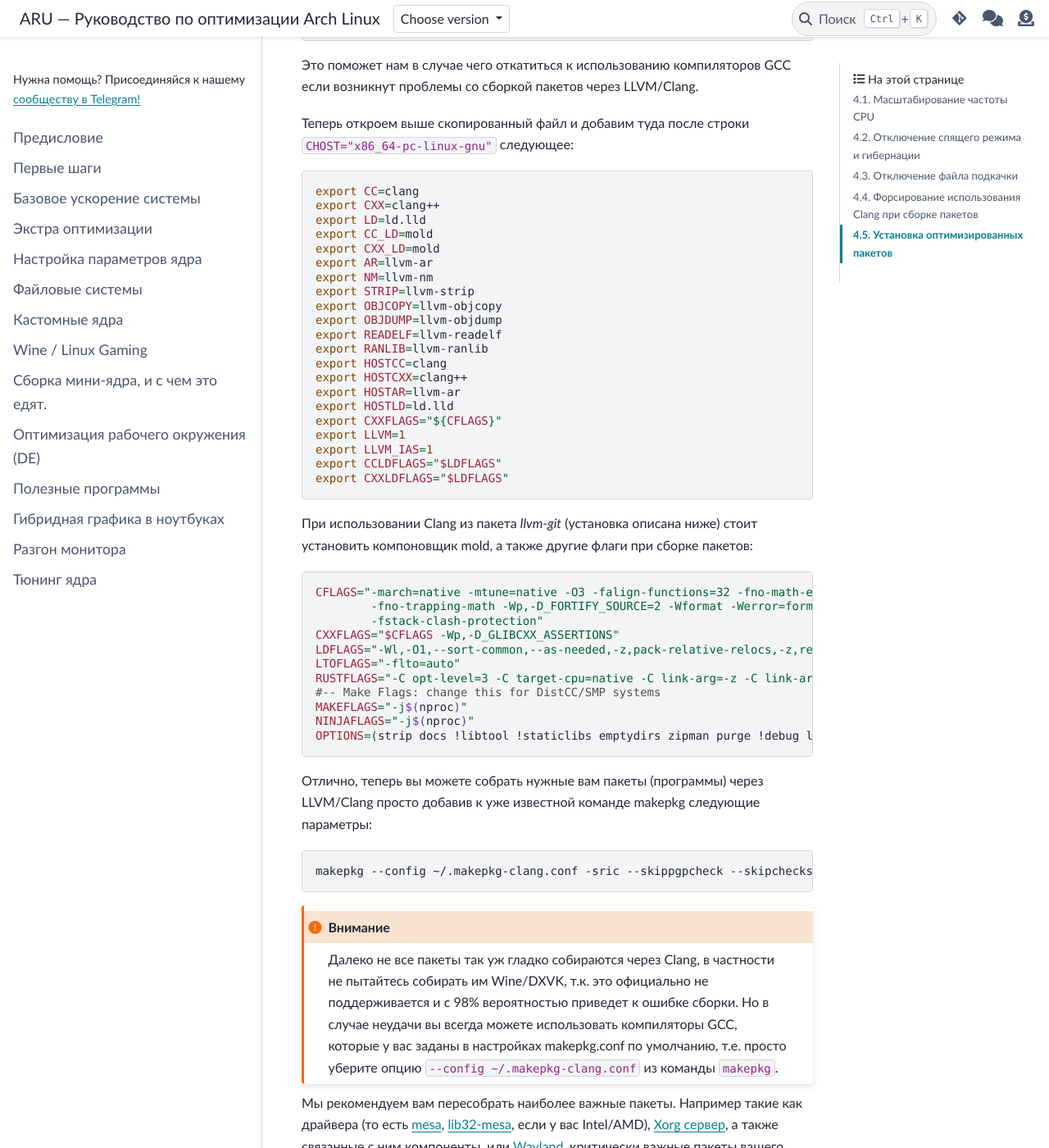
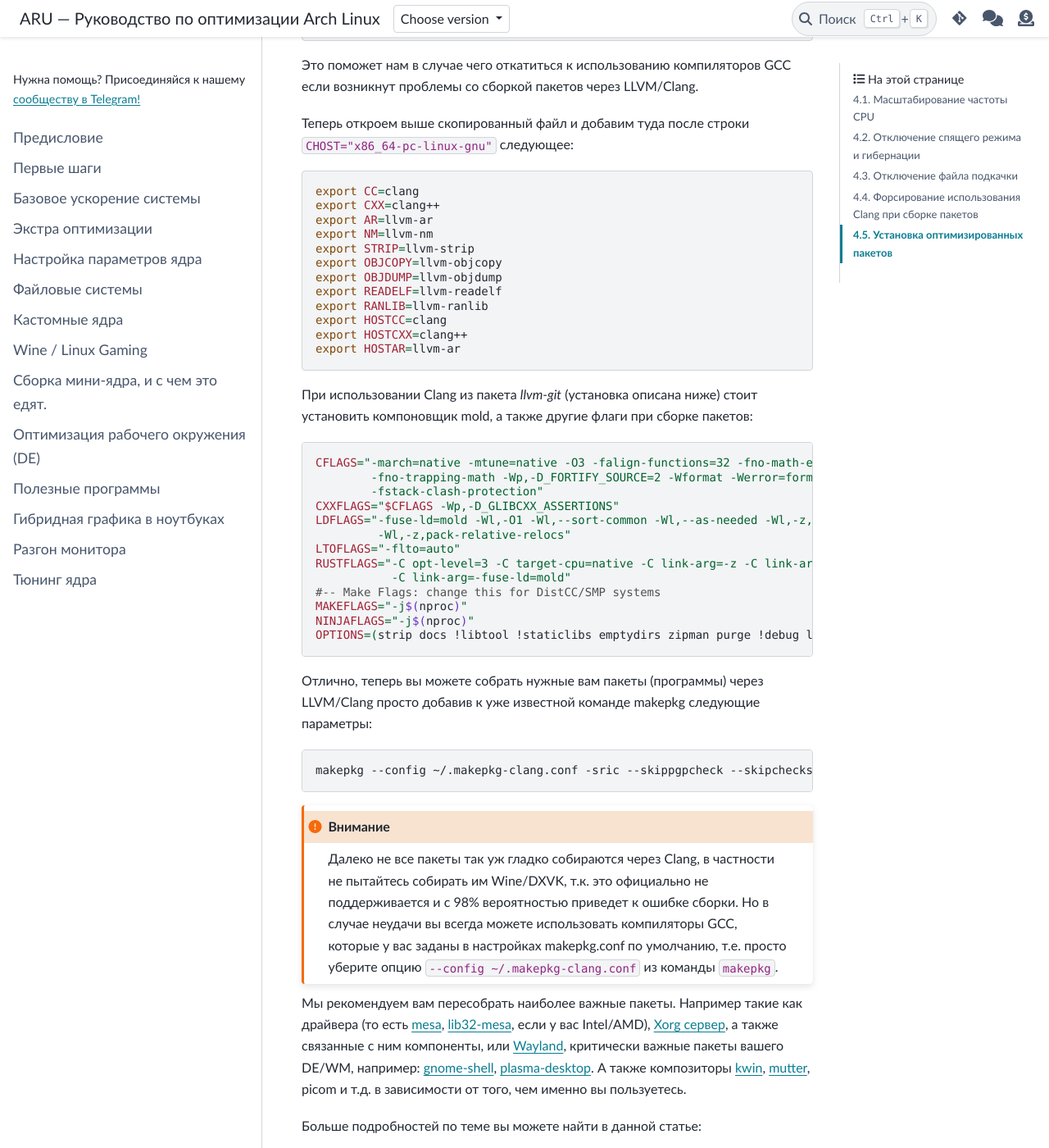
Before and after one commit to ventureoo/ARU, a Sphinx documentation site: the page built from docs/source/extra-optimizations.rst, in a window 1280 px wide and 1400 px high, scrolled down 7716 px. Shown: the whole window at 82% size. Built offline with Sphinx 7.4.7 and the PyData theme 0.15.4, drawn with Linux system fonts in a browser that asks for light colours.

Commit message:
extra-optimizations: Use Mold as linker
Signed-off-by: Vasiliy Stelmachenok <ventureo@yandex.ru>

```diff
--- a/docs/source/extra-optimizations.rst
+++ b/docs/source/extra-optimizations.rst
@@ -365,9 +365,6 @@
 
   export CC=clang
   export CXX=clang++
-  export LD=ld.lld
-  export CC_LD=mold
-  export CXX_LD=mold
   export AR=llvm-ar
   export NM=llvm-nm
   export STRIP=llvm-strip
@@ -378,12 +375,6 @@
   export HOSTCC=clang
   export HOSTCXX=clang++
   export HOSTAR=llvm-ar
-  export HOSTLD=ld.lld
-  export CXXFLAGS="${CFLAGS}"
-  export LLVM=1
-  export LLVM_IAS=1
-  export CCLDFLAGS="$LDFLAGS"
-  export CXXLDFLAGS="$LDFLAGS"
 
 При использовании Clang из пакета `llvm-git` (установка описана ниже)
 стоит установить компоновщик mold, а также другие флаги при сборке
@@ -393,9 +384,11 @@
           -fno-trapping-math -Wp,-D_FORTIFY_SOURCE=2 -Wformat -Werror=format-security \
           -fstack-clash-protection"
   CXXFLAGS="$CFLAGS -Wp,-D_GLIBCXX_ASSERTIONS"
-  LDFLAGS="-Wl,-O1,--sort-common,--as-needed,-z,pack-relative-relocs,-z,relro,-z,now"
+  LDFLAGS="-fuse-ld=mold -Wl,-O1 -Wl,--sort-common -Wl,--as-needed -Wl,-z,relro -Wl,-z,now \
+           -Wl,-z,pack-relative-relocs"
   LTOFLAGS="-flto=auto"
-  RUSTFLAGS="-C opt-level=3 -C target-cpu=native -C link-arg=-z -C link-arg=pack-relative-relocs"
+  RUSTFLAGS="-C opt-level=3 -C target-cpu=native -C link-arg=-z -C link-arg=pack-relative-relocs \
+             -C link-arg=-fuse-ld=mold"
   #-- Make Flags: change this for DistCC/SMP systems
   MAKEFLAGS="-j$(nproc)"
   NINJAFLAGS="-j$(nproc)"
```
